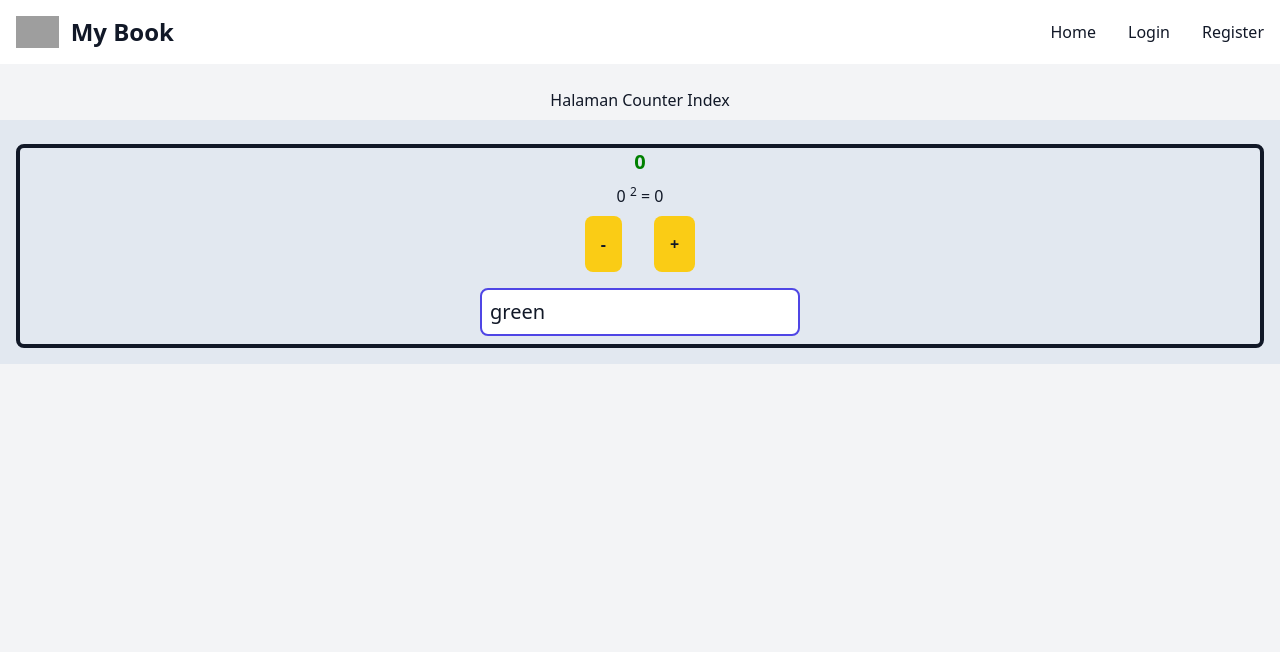
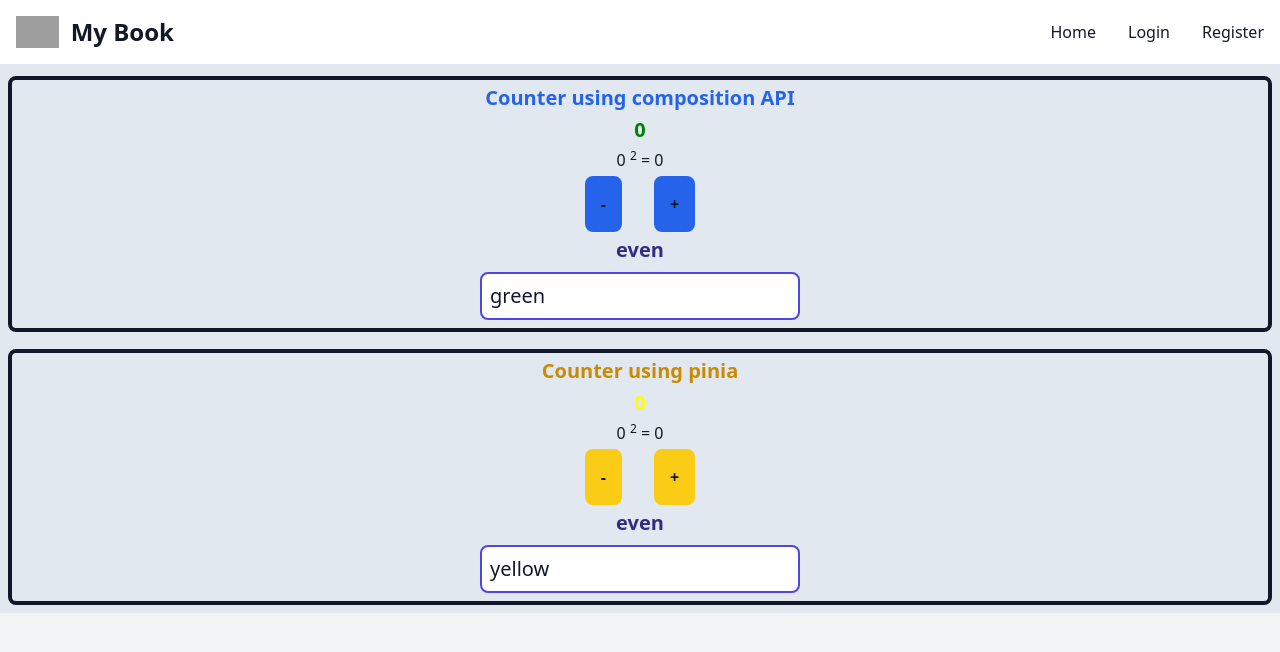
Before and after one commit to JunjungHasudungan/MyBookVue, a Vue app: page /counter in a window 1280 px wide. Shown: the top 652 px of the page. Built offline with nearby package versions, Linux system fonts and the light colour scheme; grey boxes are pictures that could not be loaded.

Commit message:
create counter using pinia

```diff
--- a/src/App.vue
+++ b/src/App.vue
@@ -1,9 +1,9 @@
 <script setup>
   import Nav from './components/Nav.vue'
   import counter from './composables/counter';
+  import { provide } from 'vue';
 
-  import { provide } from 'vue';
-    provide('counter', counter)
+  provide('counter', counter)
 
 </script>
 
--- a/src/components/CounterCard.vue
+++ b/src/components/CounterCard.vue
@@ -1,8 +1,9 @@
 <script setup>
     import { inject, computed } from "vue";
+    import CounterUsingPinia from './CounterUsingPinia.vue'
+    import counter from "../composables/counter";
 
-    // create object form inject
-        const dataCounter = inject('counter')
+        const dataCounter = inject('counter') // create object form inject
 
         const colorCode = computed({
             get() {
@@ -28,27 +29,35 @@
 </script>
 
 <template>
-    <div class="w-full mt-2 border-4 border-gray-900 rounded-lg">
+    <div class="w-full mt-1 border-4 border-gray-900 rounded-lg">
         <div class="justify-items-center">
+            <div class="mx-auto">
+                <p class="w-full text-xl px-1 py-1 text-center font-bold text-blue-600">Counter using composition API</p>
+            </div>
              <h1 :style="{ color: dataCounter.state.colorCode }"
-                class="text-center font-extrabold text-xl">{{ dataCounter.state.baseNumber }}</h1>
-             <div class="text-center mt-2">
+                class="text-center font-extrabold text-xl">{{dataCounter.state.baseNumber }}</h1>
+             <div class="text-center mt-1">
                 {{ dataCounter.state.baseNumber }}
                 <sup>2</sup> = {{ dataCounter.getters.counterSquared() }}
              </div>
         </div>
-        <div class="flex mt-2 justify-center gap-4 space-x-4 w-full">
+        <div class="flex mt-1 place-content-center  gap-4 space-x-4 w-full">
             <button @click="dataCounter.methods.decreaseButton()"
-                class="bg-yellow-400 px-4 py-4 rounded-lg font-bold text-center hover:bg-yellow-200">
+                class="bg-blue-600 px-4 py-4 rounded-lg font-bold text-center hover:bg-blue-400">
                 -
             </button>
 
             <button @click="dataCounter.methods.increaseButton()"
-                class="bg-yellow-400 px-4 py-4 rounded-lg font-bold text-center hover:bg-yellow-200">
+                class="bg-blue-600 px-4 py-4 rounded-lg font-bold text-center hover:bg-blue-400">
                  +
             </button>
+
         </div>
-        <div class="place-content-center flex mt-4 w-full mb-2">
+        <div class="w-full mt-1">
+            <p class="text-xl font-bold text-indigo-900 text-center"> {{ dataCounter.getters.counterEvenOrOdd() }}</p>
+        </div>
+
+        <div class="place-content-center flex mt-2 w-full mb-2">
            <input
               class="w-80 text-xl px-2 py-2 border-2 border-indigo-600 rounded-lg"
               v-model="colorCode"
@@ -57,4 +66,6 @@
             >
         </div>
     </div>
+    <hr class="h-px my-2 bg-gray-200 border-0 dark:bg-gray-700">
+    <CounterUsingPinia />
 </template>
--- /dev/null
+++ b/src/components/CounterUsingPinia.vue
@@ -0,0 +1,45 @@
+<script setup>
+    import { useCounterStore } from '../stores/counter';
+
+    const countStore = useCounterStore()// create some object from var useCounterStore
+
+</script>
+
+<template>
+        <div class="w-full mt-1 border-4 border-gray-900 rounded-lg">
+        <div class="justify-items-center">
+            <div class="mx-auto">
+                <p class="w-full text-xl text-yellow-600 text-center px-1 py-1 font-bold">Counter using pinia</p>
+            </div>
+             <h1 :style="{ color: countStore.colour }"
+                class="text-center font-extrabold text-xl">{{ countStore.baseNumber }}</h1>
+             <div class="text-center mt-1">
+               {{ countStore.baseNumber }}
+                <sup>2</sup> = {{ countStore.counterSquared }}
+             </div>
+        </div>
+        <div class="flex mt-1 place-content-center  gap-4 space-x-4 w-full">
+            <button @click="countStore.decreaseButton"
+                class="bg-yellow-400 px-4 py-4 rounded-lg font-bold text-center hover:bg-yellow-200">
+                -
+            </button>
+
+            <button @click="countStore.increaseButton"
+                class="bg-yellow-400 px-4 py-4 rounded-lg font-bold text-center hover:bg-yellow-200">
+                 +
+            </button>
+
+        </div>
+        <div class="w-full mt-1">
+            <p class="text-xl font-bold text-indigo-900 text-center"> {{ countStore.oddOrEven }}</p>
+        </div>
+
+        <div class="place-content-center flex mt-2 w-full mb-2">
+           <input v-model="countStore.colour"
+              class="w-80 text-xl px-2 py-2 border-2 border-indigo-600 rounded-lg"
+              placeholder="Plesse Enter color code.."
+              type="text"
+            >
+        </div>
+    </div>
+</template>
--- a/src/composables/counter.js
+++ b/src/composables/counter.js
@@ -10,6 +10,10 @@ const state = reactive({
 const getters = {
     counterSquared() {
         return state.baseNumber * state.baseNumber
+    },
+    counterEvenOrOdd() {
+        if (state.baseNumber % 2 === 0) return 'even'
+        return 'odd'
     }
 }
 
--- /dev/null
+++ b/src/stores/counter.js
@@ -0,0 +1,31 @@
+import { defineStore } from "pinia";
+
+export const useCounterStore = defineStore({
+    id:'counter',
+    // state
+    state: () => ({
+        baseNumber: 0,  // declaration properthies name
+        name: 'Hasudungan',
+        colour: 'yellow',
+    }),
+    // getters
+    getters: {
+        oddOrEven: (state) => {
+            if (state.baseNumber % 2 === 0 ) return 'even'
+            return 'odd'
+        },
+        counterSquared: (state) => {
+            return state.baseNumber * state.baseNumber
+        }
+
+    },
+    // actions
+    actions: {
+        increaseButton() {
+            this.baseNumber++
+        },
+        decreaseButton() {
+            this.baseNumber--
+        },
+    },
+});
--- a/src/views/Counter.vue
+++ b/src/views/Counter.vue
@@ -11,10 +11,7 @@
 
 <template>
   <div class="w-full">
-        <div class="mt-4 px-2 py-2">
-            <h1 class="text-center">Halaman Counter Index</h1>
-        </div>
-        <div class="w-full bg-slate-200 px-4 py-4">
+        <div class="w-full bg-slate-200 px-2 py-2">
             <CounterCard />
         </div>
 
```
Also changed, not shown: 1 other file (tests, documents, lock files or other folders).
